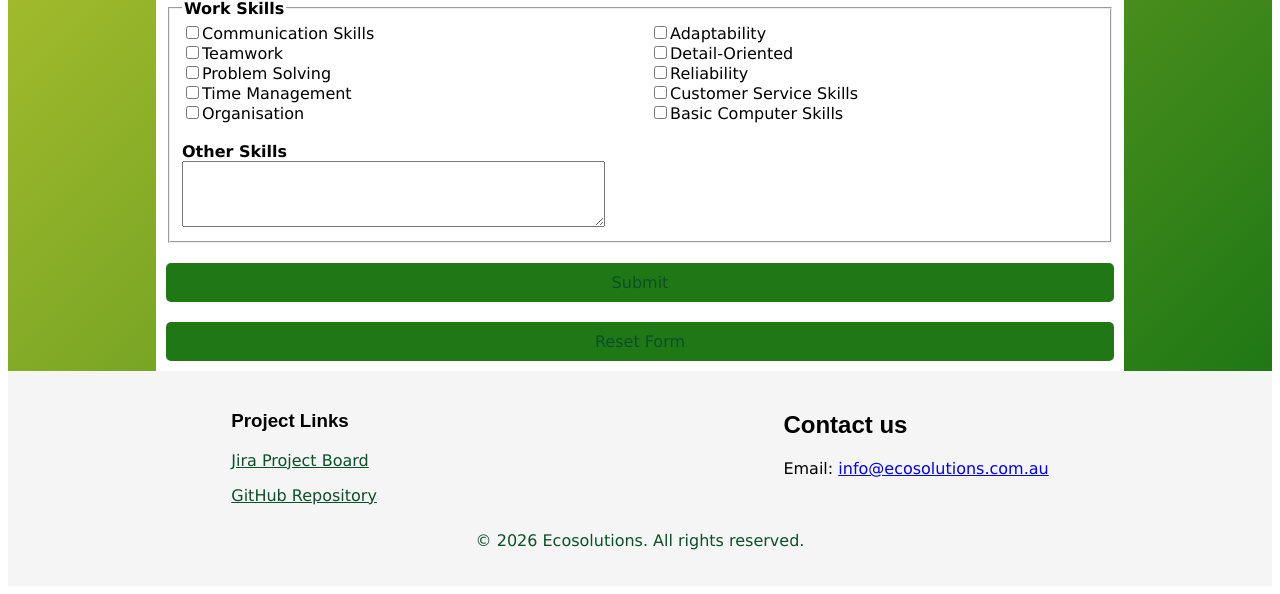
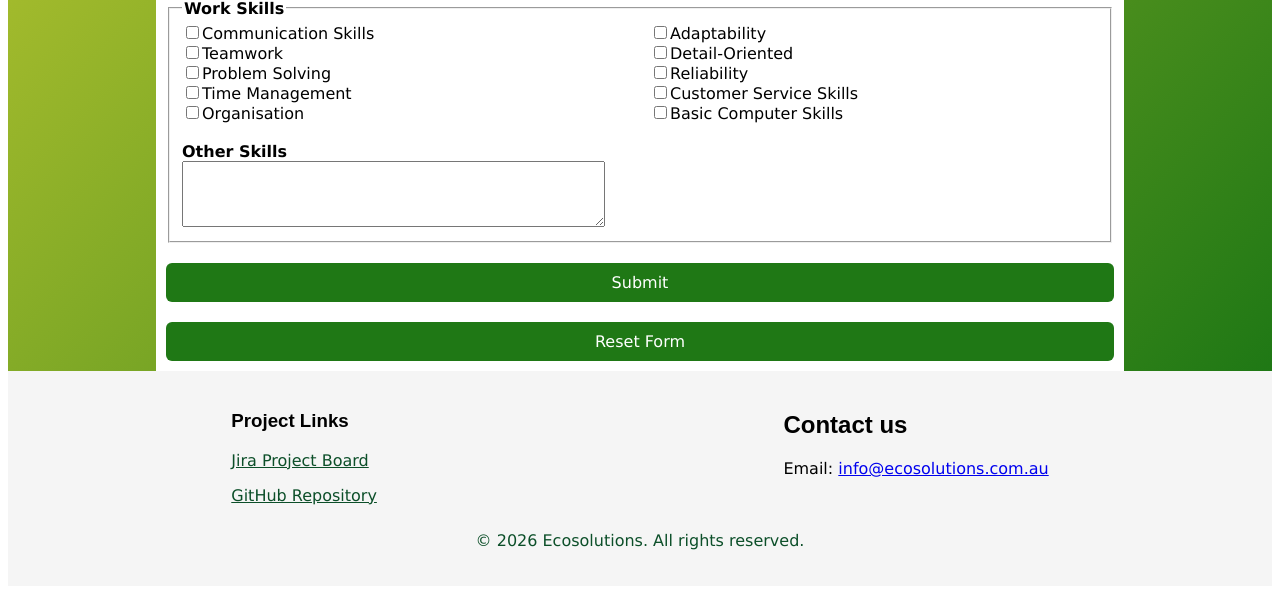
Before and after one commit to 106507468/group-part2, a PHP site: page /apply.php in a window 1280 px wide. Shown: the part 805-1399 px from the top of the page. Run offline with PHP 8.4, Linux system fonts and the light colour scheme.

Commit message:
fixing css

```diff
--- a/styles.css
+++ b/styles.css
@@ -105,12 +105,7 @@ form {
     background-color: #0C4F29;
 }
 
-#submit-button, #reset-button {
-    padding: 10px;
-    color: #0C4f29;
-    border: none;
-    border-radius: 5px;
-}
+
 
 /* Index page CSS */
 /* Parallax scrolling code sourced from W3Schools */
@@ -531,3 +526,7 @@ caption {
     white-space: nowrap;
     border: 0;
 }
+
+body{
+    border: 1px red bold;
+}
```
